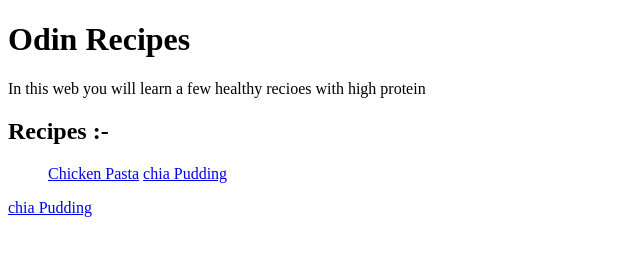
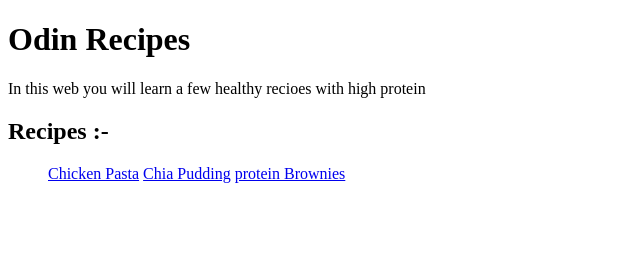
Before and after one commit to zahraai3/odin-recipes, a plain HTML site: page index.html in a window 1280 px wide. Shown: the whole page, without its empty margins (0-640 px from the left). Drawn offline with Linux system fonts and the light colour scheme.

```diff
--- a/index.html
+++ b/index.html
@@ -11,7 +11,8 @@
     <h2> Recipes :- </h2>
       <ul>
          <il> <a href="recipes/chickenPasta.html">Chicken Pasta</a></il>
-         <il><a href="recipes/chiaPudding.html">chia Pudding</a></il>
-    </ul><il><a href="recipes/proteinBrownies.html">chia Pudding</a></il>
+         <il><a href="recipes/chiaPudding.html">Chia Pudding</a></il>
+         <il><a href="recipes/proteinBrownies.html">protein Brownies</a></il>
+         </ul>
 </body>
 </html>
```
